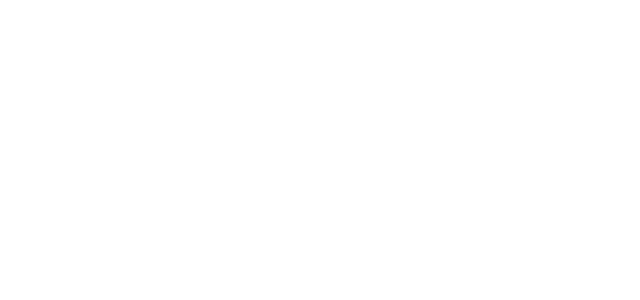
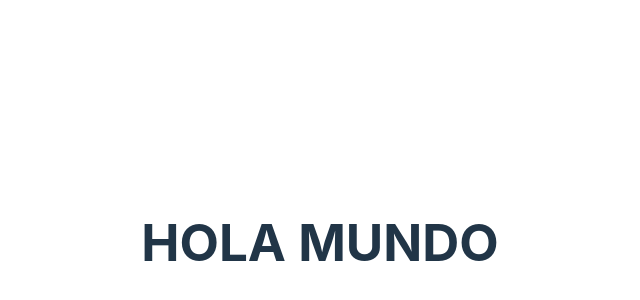
Before and after one commit to exailer89/guitarla-vue, a Vue app: page / in a window 1280 px wide. Shown: the part 158-458 px from the top of the page, without its empty margins (320-960 px from the left). Built offline with nearby package versions, Linux system fonts and the light colour scheme.

Commit message:
Sigle File Components y ejemplo de como funcionan

```diff
--- a/src/App.vue
+++ b/src/App.vue
@@ -1,11 +1,19 @@
+<!-- Las etiquetas <script>, <template> y <style> se les conoce como Single File Components (SFA)
+      * scripts: Logica de desarrollo.
+      * template: HTML que se mostrara en pantalla.
+      * style: CSS/Sass que tendra el componente.
+-->
+
 <script setup>
-
+  const hola = "Hola Mundo";
 </script>
 
 <template>
-
+  <h1>{{ hola }}</h1>
 </template>
 
 <style scoped>
-
+  h1 {
+    text-transform: uppercase;
+  }
 </style>
```
Also changed, not shown: 1 other file (tests, documents, lock files or other folders).
